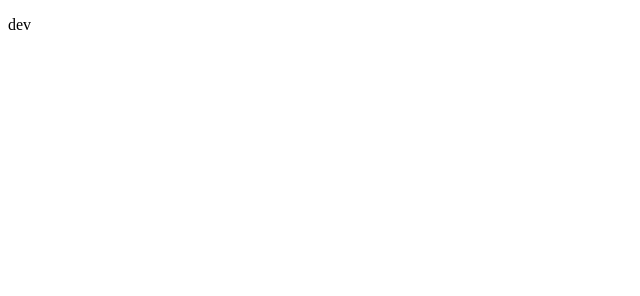
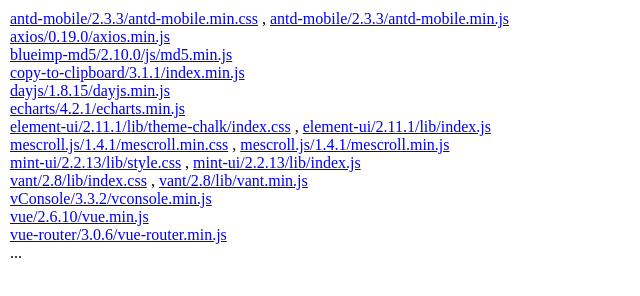
Before and after one commit to Xindot/x-cdn, a plain HTML site: page npm/index.html in a window 1280 px wide. Shown: the whole page, without its empty margins (0-640 px from the left). Drawn offline with Linux system fonts and the light colour scheme.

Commit message:
更新cdn

```diff
--- a/npm/index.html
+++ b/npm/index.html
@@ -6,11 +6,70 @@
   <meta name="viewport" content="width=device-width, initial-scale=1.0">
   <meta http-equiv="X-UA-Compatible" content="ie=edge">
   <title>npm</title>
+  <style>
+    * {
+      padding: 0;
+      margin: 0;
+    }
+
+    body {
+      padding: 10px;
+    }
+  </style>
 </head>
 
 <body>
   <p>
-    dev
+    <a href="./antd-mobile/2.3.3/antd-mobile.min.css">antd-mobile/2.3.3/antd-mobile.min.css</a>
+    <span> , </span>
+    <a href="./antd-mobile/2.3.3/antd-mobile.min.js">antd-mobile/2.3.3/antd-mobile.min.js</a>
+  </p>
+  <p>
+    <a href="./axios/0.19.0/axios.min.js">axios/0.19.0/axios.min.js</a>
+  </p>
+  <p>
+    <a href="./blueimp-md5/2.10.0/js/md5.min.js">blueimp-md5/2.10.0/js/md5.min.js</a>
+  </p>
+  <p>
+    <a href="./copy-to-clipboard/3.1.1/index.min.js">copy-to-clipboard/3.1.1/index.min.js</a>
+  </p>
+  <p>
+    <a href="./dayjs/1.8.15/dayjs.min.js">dayjs/1.8.15/dayjs.min.js</a>
+  </p>
+  <p>
+    <a href="./echarts/4.2.1/echarts.min.js">echarts/4.2.1/echarts.min.js</a>
+  </p>
+  <p>
+    <a href="./element-ui/2.11.1/lib/theme-chalk/index.css">element-ui/2.11.1/lib/theme-chalk/index.css</a>
+    <span> , </span>
+    <a href="./element-ui/2.11.1/lib/index.js">element-ui/2.11.1/lib/index.js</a>
+  </p>
+  <p>
+    <a href="./mescroll.js/1.4.1/mescroll.min.css">mescroll.js/1.4.1/mescroll.min.css</a>
+    <span> , </span>
+    <a href="./mescroll.js/1.4.1/mescroll.min.js">mescroll.js/1.4.1/mescroll.min.js</a>
+  </p>
+  <p>
+    <a href="./mint-ui/2.2.13/lib/style.css">mint-ui/2.2.13/lib/style.css</a>
+    <span> , </span>
+    <a href="./mint-ui/2.2.13/lib/index.js">mint-ui/2.2.13/lib/index.js</a>
+  </p>
+  <p>
+    <a href="./vant/2.8/lib/index.css">vant/2.8/lib/index.css</a>
+    <span> , </span>
+    <a href="./vant/2.8/lib/vant.min.js">vant/2.8/lib/vant.min.js</a>
+  </p>
+  <p>
+    <a href="./vConsole/3.3.2/vconsole.min.js">vConsole/3.3.2/vconsole.min.js</a>
+  </p>
+  <p>
+    <a href="./vue/2.6.10/vue.min.js">vue/2.6.10/vue.min.js</a>
+  </p>
+  <p>
+    <a href="./vue-router/3.0.6/vue-router.min.js">vue-router/3.0.6/vue-router.min.js</a>
+  </p>
+  <p>
+    ...
   </p>
   <script>
 
```
